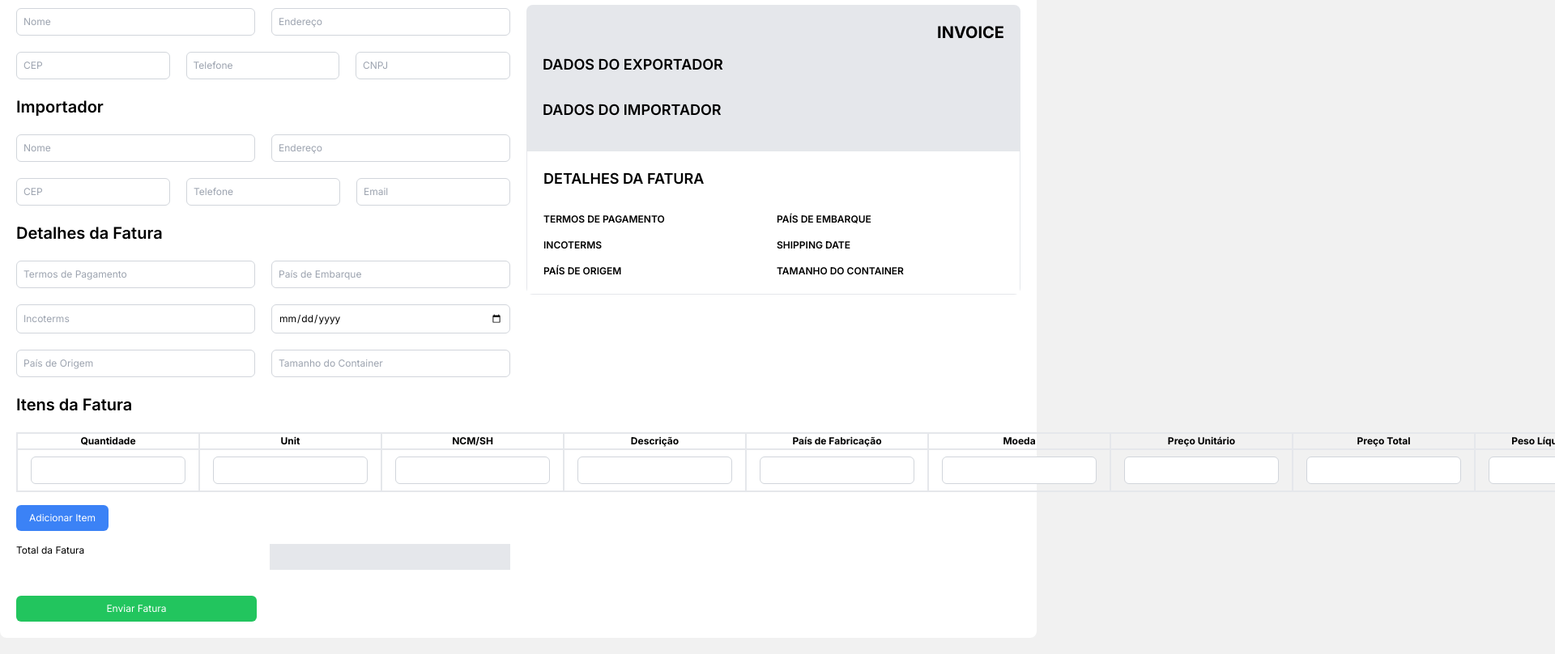
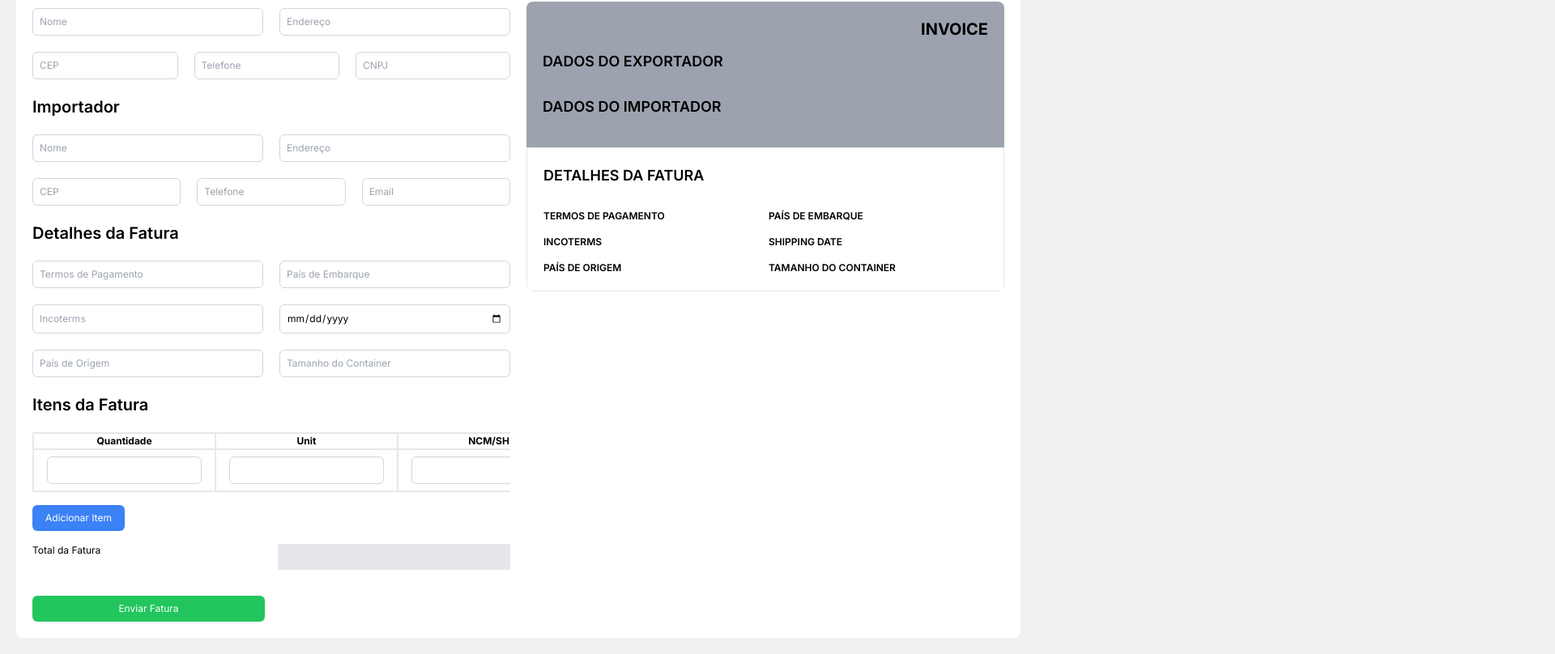
Before and after one commit to RareNinja/createinvoice, a Next.js app: page / in a window 1280 px wide. Shown: the part 126-934 px from the top of the page at 81% size, 1920 px wide, since content can reach past the window. Built offline with nearby package versions, Linux system fonts and the light colour scheme.

Commit message:
inserido os demais campos

```diff
--- a/src/app/page.tsx
+++ b/src/app/page.tsx
@@ -10,6 +10,7 @@ export default function Home() {
     };
 
     const [fields, setFields] = useState({}) as any;
+    const [colorInvoice, setColorInvoice] = useState('bg-gray-400')
 
     const [formData, setFormData] = useState({
         exporter: {
@@ -70,18 +71,19 @@ export default function Home() {
         });
     };
 
-    console.log(fields, 'fields');
+    const changeColorInvoice = (className: string) => {
+        setColorInvoice(className);
+    }
 
     return (
-        <div className="container mx-auto max-w-7xl py-5 text-xs">
+        <div className="container max-w-7xl mx-auto flex p-5 flex-col text-xs">
             <div className="flex flex-row justify-between items-center">
                 <h1 className="text-2xl font-bold mb-4">Gerador de Invoice e Fatura</h1>
                 <div className="justify-end">logo aqui</div>
             </div>
 
-            <form onSubmit={handleSubmit(onSubmit)}>
+            <form onSubmit={handleSubmit(onSubmit)} className="bg-white p-5 gap-5 rounded-lg flex flex-row w-full overflow-hidden">
                 {/* Cabeçalho da Fatura */}
-                <section className="bg-white p-5 gap-5 rounded-lg flex flex-row">
                     <div className="flex flex-col gap-5 w-1/2">
                         <h2 className="text-xl font-semibold">Exportador</h2>
                         <div className="flex flex-row gap-5">
@@ -230,7 +232,7 @@ export default function Home() {
                             />
                         </div>
                         <h2 className="text-xl font-semibold">Itens da Fatura</h2>
-                        <div className="grid grid-cols-2 gap-4 w-full">
+                        <div className="grid grid-cols-2 gap-4 w-full overflow-x-auto">
                             <div className="col-span-2">
                                 <table className="table-auto">
                                     <thead>
@@ -380,32 +382,41 @@ export default function Home() {
                         </div>
                     </div>
                     <div className="flex flex-col gap-5 w-1/2">
-                        <div className="flex flex-row gap-2 justify-end items-center">
+                        <div className="flex flex-row gap-2 justify-end items-center h-5">
                             <button
                                 type="button"
-                                className="rounded-md bg-indigo-400 w-5 h-5 transition-all hover:scale-110 ease-linear"
+                                onClick={() => {changeColorInvoice('bg-indigo-400')}}
+                                className={`rounded-md bg-indigo-400 w-5 h-5 transition-all hover:scale-110 ease-linear ${colorInvoice.includes('indigo') ? 'w-6 h-6' : ''}`}
                             ></button>
                             <button
                                 type="button"
-                                className="rounded-md bg-green-400 w-5 h-5 transition-all hover:scale-110 ease-linear"
+                                onClick={() => {changeColorInvoice('bg-green-400')}}
+                                className={`rounded-md bg-green-400 w-5 h-5 transition-all hover:scale-110 ease-linear ${colorInvoice.includes('green') ? 'w-6 h-6' : ''}`}
                             ></button>
                             <button
                                 type="button"
-                                className="rounded-md bg-red-400 w-5 h-5 transition-all hover:scale-110 ease-linear"
+                                onClick={() => {changeColorInvoice('bg-red-400')}}
+                                className={`rounded-md bg-red-400 w-5 h-5 transition-all hover:scale-110 ease-linear ${colorInvoice.includes('red') ? 'w-6 h-6' : ''}`}
                             ></button>
                             <button
                                 type="button"
-                                className="rounded-md bg-blue-400 w-5 h-5 transition-all hover:scale-110 ease-linear"
+                                onClick={() => {changeColorInvoice('bg-blue-400')}}
+                                className={`rounded-md bg-blue-400 w-5 h-5 transition-all hover:scale-110 ease-linear ${colorInvoice.includes('blue') ? 'w-6 h-6' : ''}`}
                             ></button>
                             <button
                                 type="button"
-                                className="rounded-md bg-orange-400 w-5 h-5 transition-all hover:scale-110 ease-linear"
+                                onClick={() => {changeColorInvoice('bg-orange-400')}}
+                                className={`rounded-md bg-orange-400 w-5 h-5 transition-all hover:scale-110 ease-linear ${colorInvoice.includes('orange') ? 'w-6 h-6' : ''}`}
                             ></button>
-                            <button type="button" className="rounded-md bg-gray-400 w-6 h-6"></button>
+                            <button
+                                type="button"
+                                className={`rounded-md bg-gray-400 w-5 h-5 ${colorInvoice.includes('gray') ? 'w-6 h-6' : ''}`}
+                                onClick={() => {changeColorInvoice('bg-gray-400')}}>
+                            </button>
                         </div>
 
                         <div className="invoice flex flex-col w-full rounded-lg overflow-hidden">
-                            <div className="flex w-full flex-col bg-gray-200 p-5 gap-3">
+                            <div className={`flex w-full flex-col p-5 gap-3 ${colorInvoice}`}>
                                 <div className="flex w-full justify-end">
                                     <h3 className="flex text-xl font-bold">INVOICE</h3>
                                 </div>
@@ -467,7 +478,6 @@ export default function Home() {
                             </div>
                         </div>
                     </div>
-                </section>
             </form>
         </div>
     );
```
